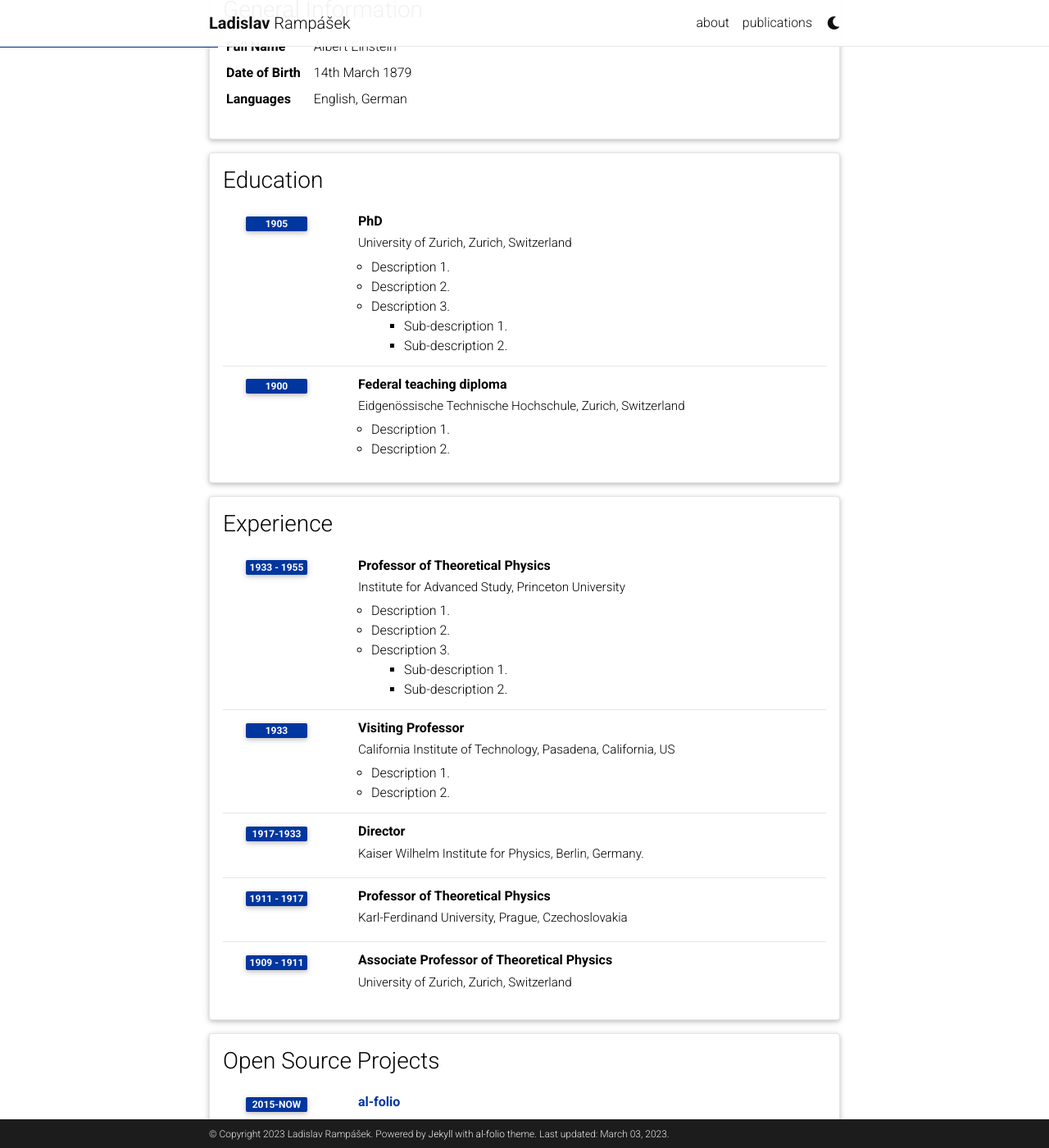
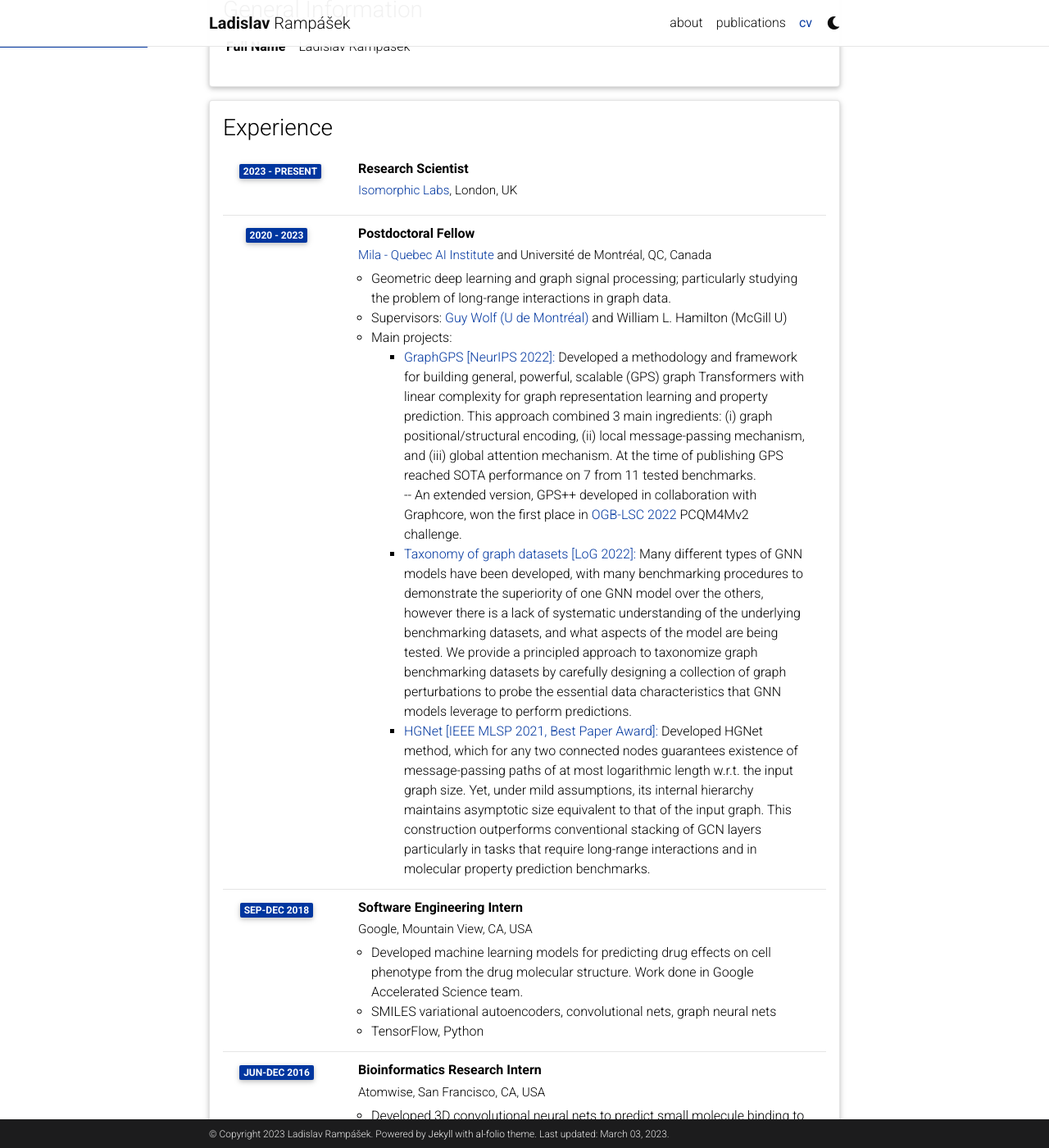
Before and after one commit to rampasek/rampasek.github.io, a Jekyll site: the page built from _pages/cv.md, in a window 1280 px wide and 1400 px high, scrolled down 207 px. Shown: the whole window at 82% size. Built offline with Jekyll 4.4.1, drawn with Linux system fonts in a browser that asks for light colours; full-size pictures stand in for the smaller copies a plugin makes; comment, search, counter and statistics services are not loaded; a style sheet for code colours, icons or effects is not loaded; some of the changed text lies outside the part shown.

Commit message:
updated cv

```diff
--- a/_data/cv.yml
+++ b/_data/cv.yml
@@ -2,96 +2,114 @@
   type: map
   contents:
     - name: Full Name
-      value: Albert Einstein
-    - name: Date of Birth
-      value: 14th March 1879
-    - name: Languages
-      value: English, German
+      value: Ladislav Rampášek
+
+- title: Experience
+  type: time_table
+  contents:
+    - title: Research Scientist
+      institution: <a href='https://www.isomorphiclabs.com'>Isomorphic Labs</a>, London, UK
+      year: 2023 - present
+    - title: Postdoctoral Fellow
+      institution: <a href='https://mila.quebec/en'>Mila - Quebec AI Institute</a> and Université de Montréal, QC, Canada
+      year: 2020 - 2023
+      description:
+        - Geometric deep learning and graph signal processing; particularly studying the problem of long-range interactions in graph data.
+        - Supervisors&#58; <a href="http://guywolf.org/">Guy Wolf (U de Montréal)</a> and William L. Hamilton (McGill U)
+        - title: Main projects&#58;
+          contents:
+            - >
+              <a href='https://arxiv.org/abs/2205.12454'>GraphGPS [NeurIPS 2022]:</a>
+              Developed a methodology and framework for building general, powerful, scalable (GPS) graph Transformers with linear complexity for graph representation learning and property prediction. This approach combined 3 main ingredients: (i) graph positional/structural encoding, (ii) local message-passing mechanism, and (iii) global attention mechanism. At the time of publishing GPS reached SOTA performance on 7 from 11 tested benchmarks.
+              <br>-- An extended version, GPS++ developed in collaboration with Graphcore, won the first place in <a href='https://ogb.stanford.edu/neurips2022/results/'>OGB-LSC 2022</a> PCQM4Mv2 challenge.
+            - >
+              <a href='https://arxiv.org/abs/2206.07729'>Taxonomy of graph datasets [LoG 2022]:</a>
+              Many different types of GNN models have been developed, with many benchmarking procedures to demonstrate the superiority of one GNN model over the others, however there is a lack of systematic understanding of the underlying benchmarking datasets, and what aspects of the model are being tested. We provide a principled approach to taxonomize graph benchmarking datasets by carefully designing a collection of graph perturbations to probe the essential data characteristics that GNN models leverage to perform predictions.
+            - >
+              <a href='https://arxiv.org/abs/2107.07432'>HGNet [IEEE MLSP 2021, Best Paper Award]:</a>
+              Developed HGNet method, which for any two connected nodes guarantees existence of message-passing paths of at most logarithmic length w.r.t. the input graph size. Yet, under mild assumptions, its internal hierarchy maintains asymptotic size equivalent to that of the input graph. This construction outperforms conventional stacking of GCN layers particularly in tasks that require long-range interactions and in molecular property prediction benchmarks.
+
+    - title: Software Engineering Intern
+      institution: Google, Mountain View, CA, USA
+      year: Sep-Dec 2018
+      description:
+        - Developed machine learning models for predicting drug effects on cell phenotype from the drug molecular structure. Work done in Google Accelerated Science team.
+        - SMILES variational autoencoders, convolutional nets, graph neural nets
+        - TensorFlow, Python
+
+    - title: Bioinformatics Research Intern
+      institution: Atomwise, San Francisco, CA, USA
+      year: Jun-Dec 2016
+      description:
+        - Developed 3D convolutional neural nets to predict small molecule binding to protein targets and for scoring of the 3D binding poses.
+        - Torch, Python, R
+
 
 - title: Education
   type: time_table
   contents:
-    - title: PhD
-      institution: University of Zurich, Zurich, Switzerland
-      year: 1905
+    - title: PhD in Computer Science
+      institution: University of Toronto, Canada
+      year: 2020
       description:
-        - Description 1.
-        - Description 2.
-        - title: Description 3.
+        - Dissertation&#58; <a href="http://hdl.handle.net/1807/100951">Latent-variable models for drug response prediction and genetic testing</a>
+        - Supervisors&#58; Anna Goldenberg and Michael Brudno (co-supervisor)
+        - title: Main projects&#58;
           contents:
-            - Sub-description 1.
-            - Sub-description 2.
-    - title: Federal teaching diploma
-      institution: Eidgenössische Technische Hochschule, Zurich, Switzerland
-      year: 1900
+            - <a href="https://doi.org/10.1093/bioinformatics/btz158">DrVAE:</a> Personalized drug treatment outcome prediction can increase chance of recovery for cancer patients. I developed Dr.VAE, a deep generative model based on variational autoencoders, that outperforms standard classification methods for 23 out of 26 tested FDA-approved drugs. It is the first approach to leverage modelling of drug effects on gene expression to improve the final predictions.
+            - "Domain adaptation from lab experiments to patients: Analysed and tested transfer of ML models trained on preclinical data to patients and identified obstacles in the way."
+            - <a href="https://doi.org/10.1093/bioinformatics/btu292">fCNV:</a> Developed a Hidden Markov model for detecting major genomic defects in a fetus during the pregnancy. From sequenced cell-free DNA collected from the pregnant mother's plazma during the pregnancy it is possible to detect most of the major symptomatic copy number alternations.
+    - title: MSc in Computer Science
+      institution: Comenius University in Bratislava, Slovakia
+      year: 2012
       description:
-        - Description 1.
-        - Description 2.
+        - "Master’s thesis: Computational Complexity and Practical Implementation of RNA Motif Search"
+        - "Supervisor: Bronislava Brejová"
+    - title: BSc in Computer Science
+      institution: Comenius University in Bratislava, Slovakia
+      year: 2010
+      description:
+        - "Bachelor’s thesis: RNA Motif Search in Genomic Sequences"
+        - "Supervisor: Tomáš Vinař"
 
-- title: Experience
-  type: time_table
-  contents:
-    - title: Professor of Theoretical Physics
-      institution: Institute for Advanced Study, Princeton University
-      year: 1933 - 1955
-      description:
-        - Description 1.
-        - Description 2.
-        - title: Description 3.
-          contents:
-            - Sub-description 1.
-            - Sub-description 2.
-    - title: Visiting Professor
-      institution: California Institute of Technology, Pasadena, California, US
-      year: 1933
-      description:
-        - Description 1.
-        - Description 2.
+# - title: Open Source Projects
+#   type: time_table
+#   contents:
+#     - title: <a href="https://github.com/alshedivat/al-folio">al-folio</a>
+#       year: 2015-now
+#       description: A beautiful, simple, clean, and responsive Jekyll theme for academics.
 
-    - title: Director
-      institution: Kaiser Wilhelm Institute for Physics, Berlin, Germany.
-      year: 1917-1933
-
-    - title: Professor of Theoretical Physics
-      institution: Karl-Ferdinand University, Prague, Czechoslovakia
-      year: 1911 - 1917
-      description:
-
-    - title: Associate Professor of Theoretical Physics
-      institution: University of Zurich, Zurich, Switzerland
-      year: 1909 - 1911
-
-- title: Open Source Projects
-  type: time_table
-  contents:
-    - title: <a href="https://github.com/alshedivat/al-folio">al-folio</a>
-      year: 2015-now
-      description: A beautiful, simple, clean, and responsive Jekyll theme for academics.
-
-- title: Honors and Awards
-  type: time_table
-  contents:
-    - year: 1921
-      items:
-        - Nobel Prize in Physics
-        - Matteucci Medal
-    - year: 2029
-      items:
-        - Max Planck Medal
+# - title: Honors and Awards
+#   type: time_table
+#   contents:
+#     - year: 1921
+#       items:
+#         - Nobel Prize in Physics
+#         - Matteucci Medal
+#     - year: 2029
+#       items:
+#         - Max Planck Medal
 
 - title: Academic Interests
   type: nested_list
   contents:
-    - title: Topic 1.
-      items:
-        - Description 1.
-        - Description 2.
-    - title: Topic 2.
-      items:
-        - Description 1.
-        - Description 2.
+    - items:
+      - Machine learning
+      - Graph neural networks
+      - Generative models
+      - Computational drug design and activity prediction
+  # type: nested_list
+  # contents:
+  #   - title: Topic 1.
+  #     items:
+  #       - Description 1.
+  #       - Description 2.
+  #   - title: Topic 2.
+  #     items:
+  #       - Description 1.
+  #       - Description 2.
 
-- title: Other Interests
-  type: list
-  contents:
-    - <u>Hobbies:</u> Hobby 1, Hobby 2, etc.
+# - title: Other Interests
+#   type: list
+#   contents:
+#     - <u>Hobbies:</u> Hobby 1, Hobby 2, etc.
--- a/_layouts/cv.html
+++ b/_layouts/cv.html
@@ -5,7 +5,8 @@ layout: default
         <div class="post">
 
           <header class="post-header">
-            <h1 class="post-title">{{ page.title }} {% if page.cv_pdf %}<a href="{{ page.cv_pdf | prepend: 'assets/pdf/' | relative_url}}" target="_blank" rel="noopener noreferrer" class="float-right"><i class="fas fa-file-pdf"></i></a>{% endif %}</h1>
+            <!-- <h1 class="post-title">{{ page.title }} {% if page.cv_pdf %}<a href="{{ page.cv_pdf | prepend: 'assets/pdf/' | relative_url}}" target="_blank" rel="noopener noreferrer" class="float-right"><i class="fas fa-file-pdf"></i></a>{% endif %}</h1> -->
+            <h1 class="post-title">{{ page.title }} {% if page.cv_pdf %}<a href="{{ page.cv_pdf }}" target="_blank" rel="noopener noreferrer" class="float-right"><i class="fas fa-file-pdf"></i></a>{% endif %}</h1>
             <p class="post-description">{{ page.description }}</p>
           </header>
 
```
Also changed, not shown: _pages/about.md (+5 -5 lines), _pages/cv.md (+2 -2 lines).
